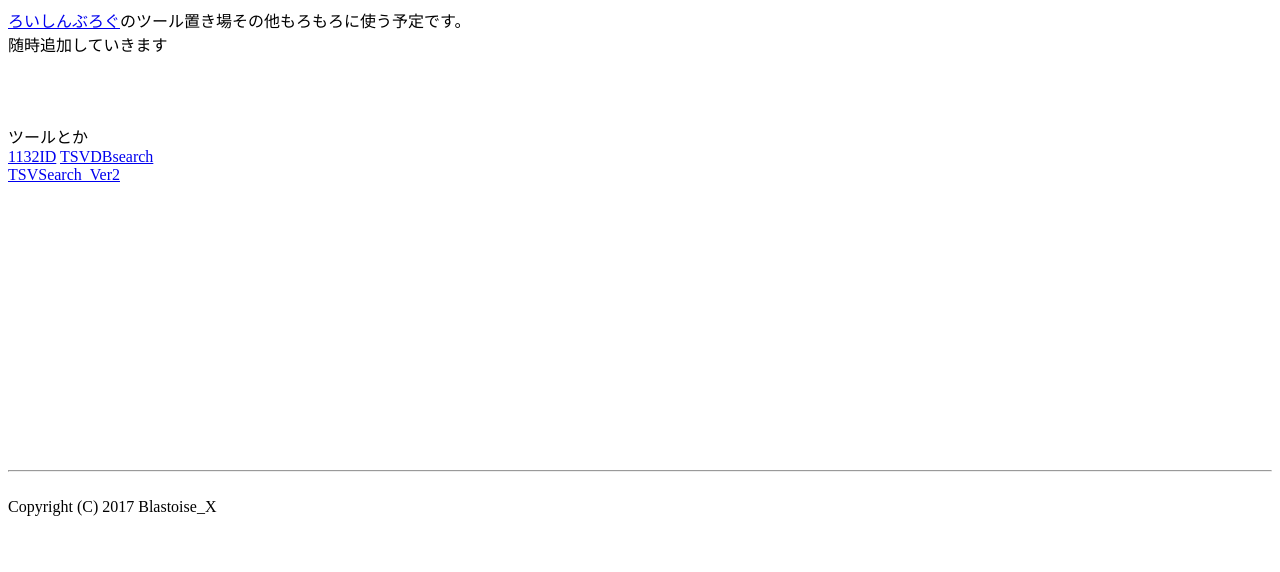
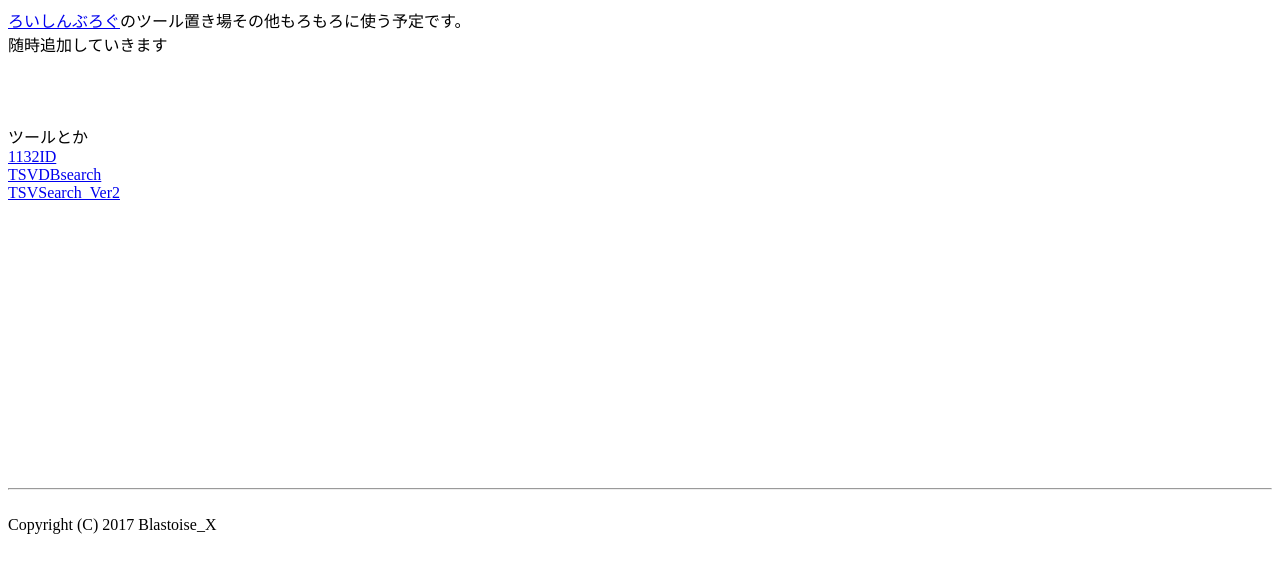
Before and after one commit to BlastoiseX/BlastoiseX.github.io, a plain HTML site: page index.html in a window 1280 px wide. Drawn offline with Linux system fonts and the light colour scheme.

Commit message:
Update index.html

```diff
--- a/index.html
+++ b/index.html
@@ -40,7 +40,7 @@
                 <div class="col-md-10">
                     <p>
                         ツールとか<br>
-                        <a onclick="ga('send','event','tool','download','1132ID',true);" href="https://github.com/BlastoiseX/TSVSearch/raw/master/1132ID.zip" target="_blank">1132ID</a>
+                        <a onclick="ga('send','event','tool','download','1132ID',true);" href="https://github.com/BlastoiseX/TSVSearch/raw/master/1132ID.zip" target="_blank">1132ID</a><br>
                         <a onclick="ga('send','event','tool','download','TSVDB',true);" href="https://github.com/BlastoiseX/TSVSearch/raw/master/TSVDBsearch.zip" target="_blank">TSVDBsearch</a><br>
                         <a onclick="ga('send','event','tool','download','TSV',true);" href="https://github.com/BlastoiseX/TSVSearch/raw/master/TSVSearch%20Ver2.exe" target="_blank">TSVSearch_Ver2</a><br>
 
```
